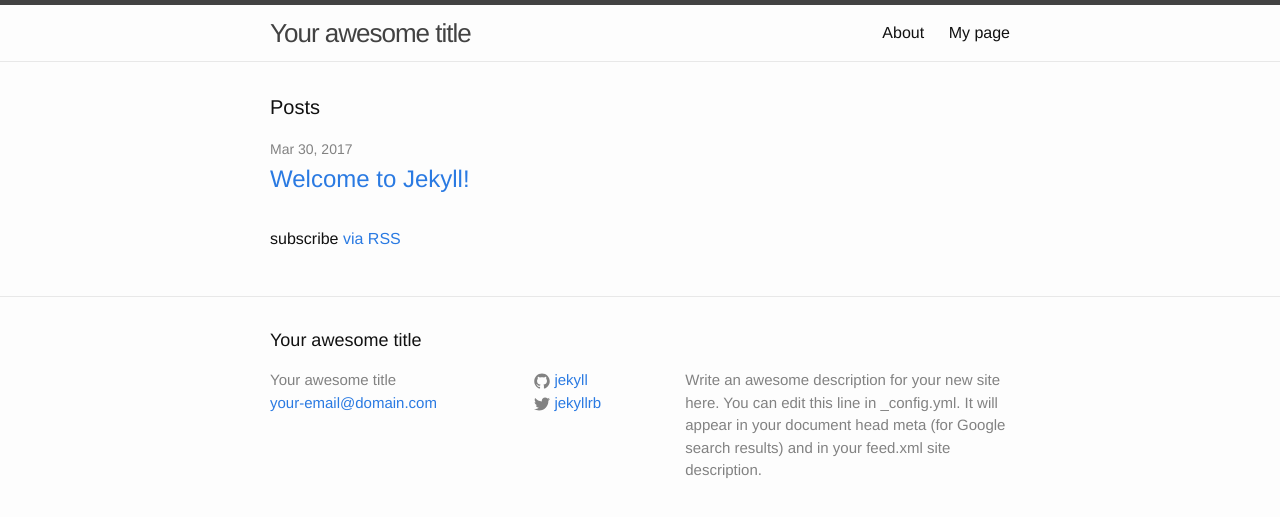
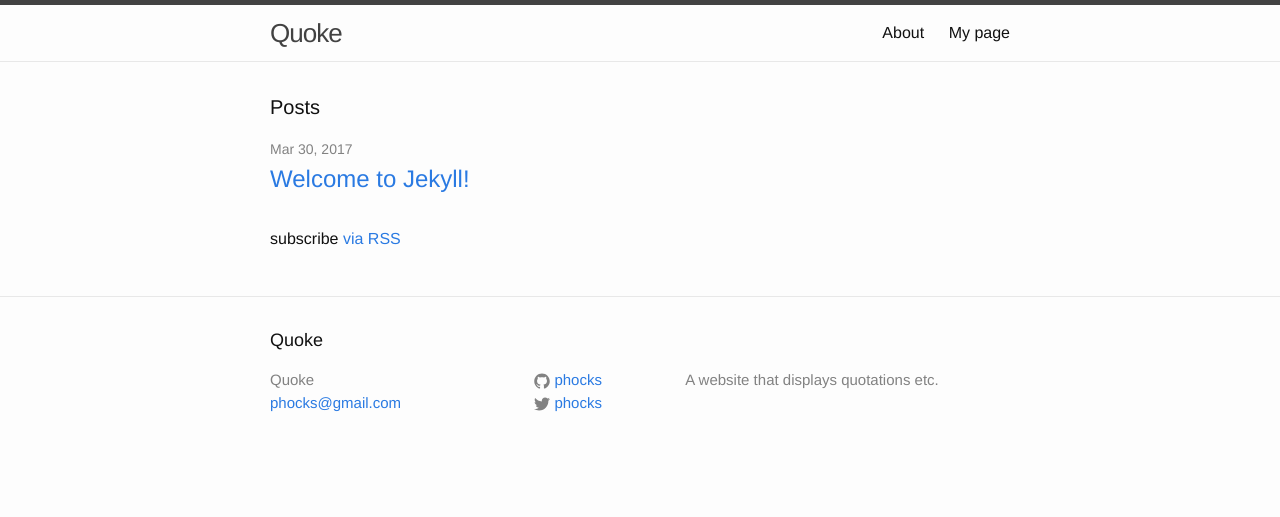
Before and after one commit to quoke/quoke.github.io, a Jekyll site: the page built from index.md, in a window 1280 px wide. Shown: the top 517 px of the page. Built offline with Jekyll 4.4.1, drawn with Linux system fonts in a browser that asks for light colours.

Commit message:
Some settings changed

```diff
--- a/_config.yml
+++ b/_config.yml
@@ -13,16 +13,14 @@
 # you will see them accessed via {{ site.title }}, {{ site.email }}, and so on.
 # You can create any custom variable you would like, and they will be accessible
 # in the templates via {{ site.myvariable }}.
-title: Your awesome title
-email: your-email@domain.com
+title: Quoke
+email: phocks@gmail.com
 description: > # this means to ignore newlines until "baseurl:"
-  Write an awesome description for your new site here. You can edit this
-  line in _config.yml. It will appear in your document head meta (for
-  Google search results) and in your feed.xml site description.
-baseurl: "" # the subpath of your site, e.g. /blog
-url: "" # the base hostname & protocol for your site, e.g. http://example.com
-twitter_username: jekyllrb
-github_username:  jekyll
+  A website that displays quotations etc.
+baseurl: "/" # the subpath of your site, e.g. /blog
+url: "http://quoke.ga" # the base hostname & protocol for your site, e.g. http://example.com
+twitter_username: phocks
+github_username:  phocks
 
 # Build settings
 markdown: kramdown
```
